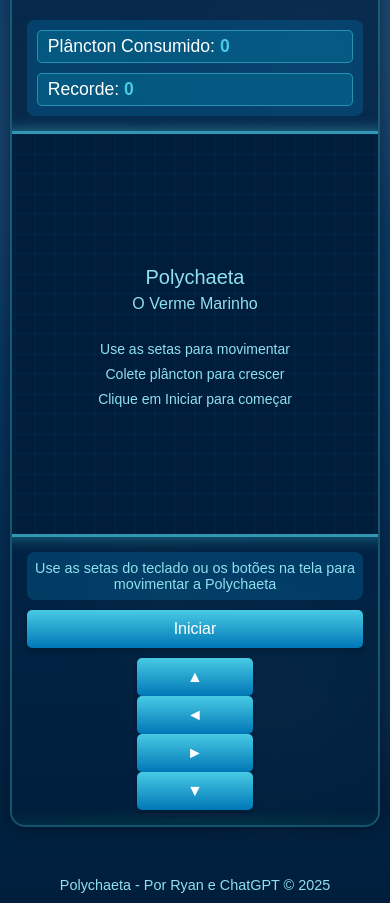
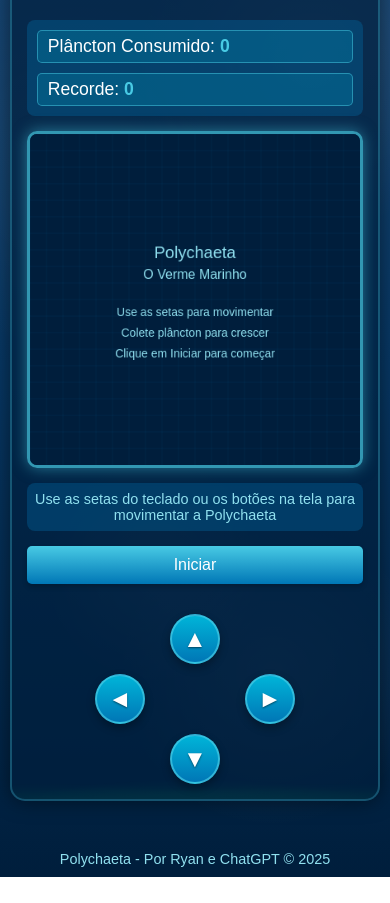
Before and after one commit to ryanmand/Polychaeta, a plain HTML site: page index.html in a window 390 px wide. Shown: the part 145-1048 px from the top of the page. After the commit the page ends 1022 px from the top, so only its background shows below. Drawn offline with Linux system fonts and the light colour scheme.

Commit message:
Update style.css

```diff
--- a/style.css
+++ b/style.css
@@ -130,7 +130,7 @@ header p {
     display: flex;
     flex-direction: column;
     align-items: center;
-    gap: 10px;
+    gap: 15px;
 }
 
 .control-info {
@@ -169,6 +169,57 @@ button:hover {
 button:active {
     transform: translateY(1px);
     box-shadow: 0 2px 3px rgba(0, 0, 0, 0.2);
+}
+
+/* Controles Mobile */
+.mobile-controls {
+    width: 100%;
+    margin-top: 15px;
+    display: none; /* Escondido por padrão, visível apenas em mobile */
+}
+
+.direction-buttons {
+    display: flex;
+    flex-direction: column;
+    align-items: center;
+    gap: 10px;
+    width: 100%;
+    max-width: 200px;
+    margin: 0 auto;
+}
+
+.horizontal-buttons {
+    display: flex;
+    justify-content: space-between;
+    width: 100%;
+    gap: 20px;
+}
+
+.direction-btn {
+    width: 60px;
+    height: 60px;
+    font-size: 1.5rem;
+    padding: 0;
+    display: flex;
+    align-items: center;
+    justify-content: center;
+    background: linear-gradient(to bottom, #00b4d8, #0077b6);
+    border-radius: 50%;
+    box-shadow: 0 4px 8px rgba(0, 0, 0, 0.3);
+    border: 2px solid rgba(72, 202, 228, 0.7);
+    color: white;
+    text-shadow: 0 1px 2px rgba(0, 0, 0, 0.5);
+    -webkit-tap-highlight-color: transparent; /* Remove highlight on tap for mobile */
+}
+
+.direction-btn:active {
+    transform: scale(0.95);
+    background: linear-gradient(to bottom, #0096c7, #023e8a);
+    box-shadow: 0 2px 4px rgba(0, 0, 0, 0.3);
+}
+
+#upBtn, #downBtn {
+    margin: 0 auto;
 }
 
 /* Modal de Game Over */
@@ -262,6 +313,21 @@ footer {
 }
 
 /* Responsividade */
+@media (max-width: 768px) {
+    .mobile-controls {
+        display: block;
+    }
+
+    .control-info p {
+        content: "Use os botões na tela para movimentar a Polychaeta";
+    }
+
+    #gameCanvas {
+        max-width: 100%;
+        height: auto;
+    }
+}
+
 @media (max-width: 600px) {
     .container {
         width: 95%;
@@ -285,4 +351,9 @@ footer {
     button {
         width: 100%;
     }
+
+    .direction-btn {
+        width: 50px;
+        height: 50px;
+    }
 }
```
